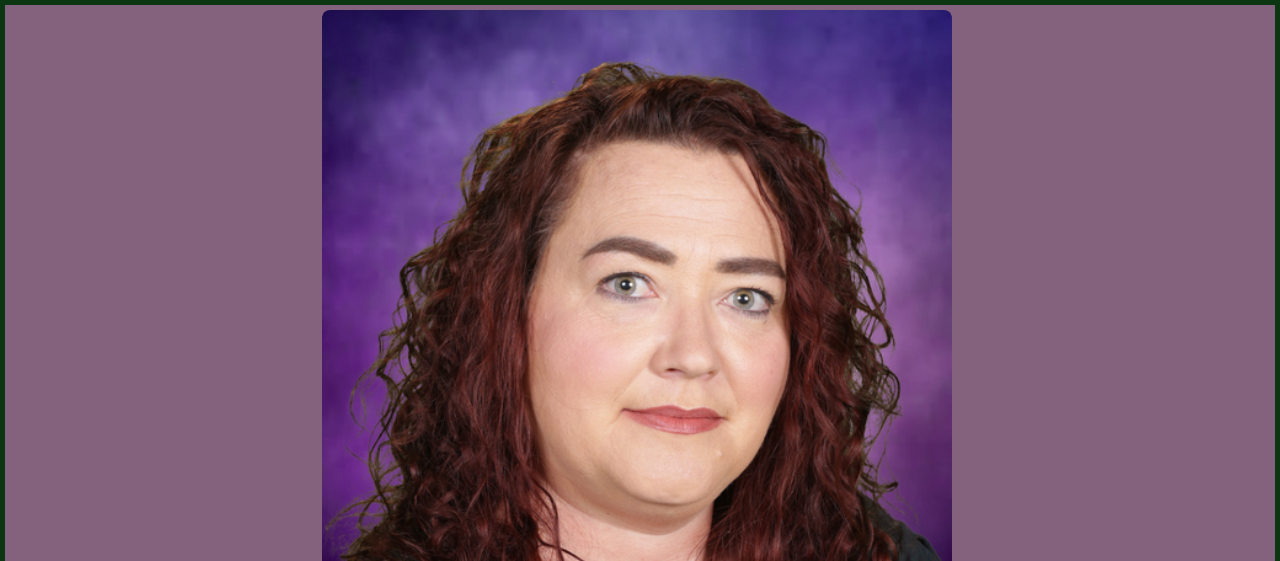
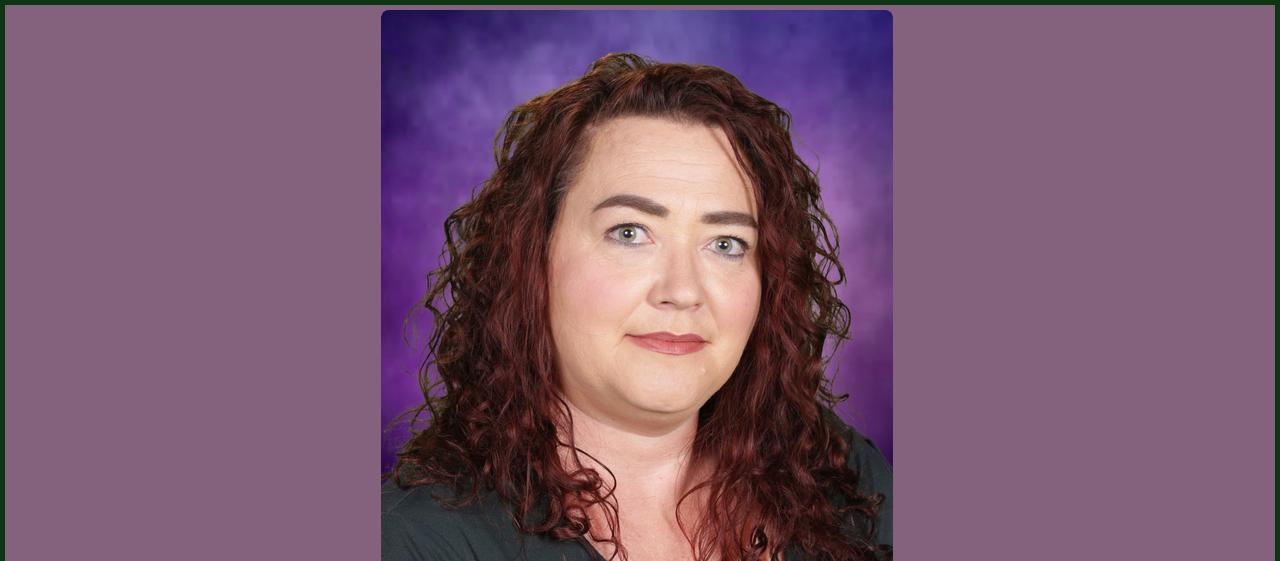
Before and after one commit to DGunnAder/Gunn-Profile, a plain HTML site: page index.html in a window 1280 px wide. Shown: the part 239-800 px from the top of the page. Drawn offline with nearby package versions, Linux system fonts and the light colour scheme; a script that the page names is missing.

Commit message:
style.css

```diff
--- a/style.css
+++ b/style.css
@@ -1,5 +1,6 @@
 /* ------- This is where I will write the CSS that will style the entire webpage ------- */
 
+/* ------- header ------- */
 
 header {
   background-color: #452b40;
@@ -11,6 +12,7 @@ header {
   padding: 5px;
   margin: 5px;
 }
+/* ------- logo class ------- */
 
 .logo {
   color: #0c3611;
@@ -18,10 +20,13 @@ header {
   font-family: comic sans ms, sans-serif;
   text-align: center;
 }
+/* ------- body formating ------- */
+
 body {
   background-color: #0c3611;
 
 }
+/* ------- section formating------- */
 
   section {
     padding: 5px;
@@ -30,17 +35,24 @@ body {
     color: #0c3611;
     background-color: #84627d;
   }
+/* ------- image formating ------- */
+
   img {
+    height: 50%
     width: 50%;
     border-radius: 8px;
     align-content: center;
   }
+/* ------- paragragh formating ------- */
+
 p {
   font-size: 16px;
   font-family: 'Roboto', sans-serif;
   text-align: center;
   color: #0c3611
 }
+/* ------- Unordered and then Ordered lists formating ------- */
+
 ul {
   padding-left: 0;
   text-align: center;
@@ -51,6 +63,8 @@ ol {
   text-align: center;
   list-style-position: inside;
 }
+/* ------- Footer formating ------- */
+
 footer {
   background-color: #452b40;
   color: #f4f5f4;
@@ -60,6 +74,9 @@ footer {
   padding: 5px;
   margin: 5px;
 }
+
+/* ------- Fomating for my contact links ------- */
+
 a {
 a:link { color: #bb0707; }
 a:visited { color: #2f1655; }
@@ -69,6 +86,7 @@ a:hover {
   text-decoration: underline;
 }
 }
+
 h3 {
   text-align: center;
 }
```
